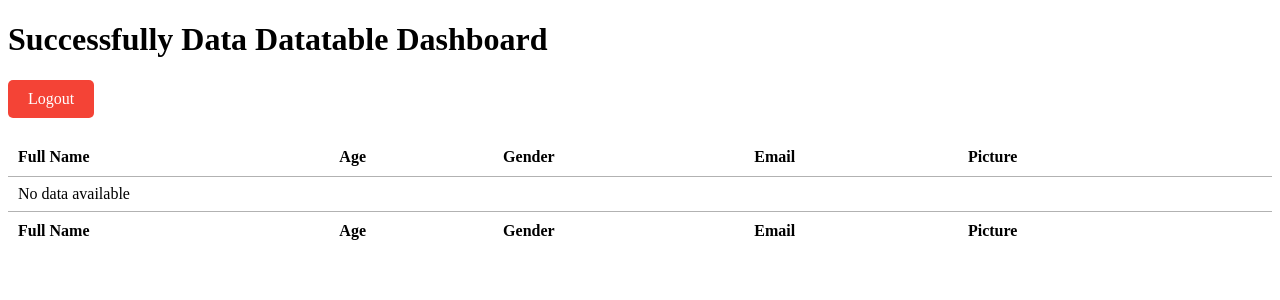
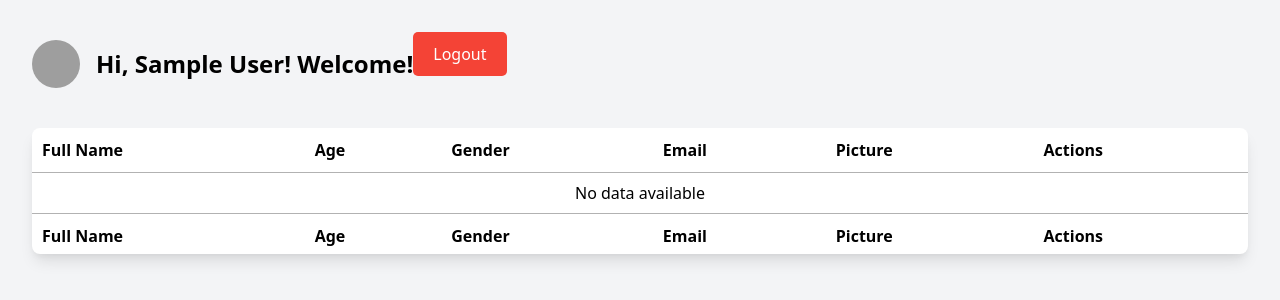
Before and after one commit to named-JM/crudtask, a PHP site: page /dashboard.php in a window 1280 px wide. Shown: the top 300 px of the page. Run offline with PHP 8.4, Linux system fonts and the light colour scheme; the visitor is signed in with stand-in values (Sample User, id 1); tables that the repository leaves empty or names only in its code hold one stand-in row (values such as "Sample post"); some libraries are stand-ins or nearby versions; grey boxes are pictures that could not be loaded.

Commit message:
add user session with their picture

```diff
--- a/dashboard.php
+++ b/dashboard.php
@@ -1,10 +1,10 @@
 <?php
-
 session_start();
 if (!isset($_SESSION['user_id'])) {
     header("Location: login.php");
     exit();
 }
+
 // Include database connection
 include "database_conn.php";
 
@@ -26,6 +26,8 @@ $result = $conn->query($sql);
     <script src="//cdn.datatables.net/1.10.24/js/jquery.dataTables.min.js"></script>
     <!-- font awesome icons -->
     <link rel="stylesheet" href="https://cdnjs.cloudflare.com/ajax/libs/font-awesome/5.15.3/css/all.min.css">
+    <!-- Tailwind CSS CDN -->
+    <link href="https://cdn.jsdelivr.net/npm/tailwindcss@2.2.19/dist/tailwind.min.css" rel="stylesheet">
 
     <script>
         $(document).ready(function(){
@@ -47,21 +49,29 @@ $result = $conn->query($sql);
 .logout-btn:hover {
     background-color: #d32f2f;
 }
+
+.dataTables_filter {
+    margin-bottom: 20px;
+}
 </style>
 
-<body>
-    <h1>Successfully Data Datatable Dashboard</h1>
-    <a href="logout.php" class="logout-btn">Logout</a>
+<body class="bg-gray-100 p-8">
+    <div class="flex items-center mb-8">
+        <img src="<?php echo htmlspecialchars($_SESSION['user_picture']); ?>" alt="User Picture" class="w-12 h-12 rounded-full object-cover mr-4">
+        <h1 class="text-2xl font-bold">Hi, <?php echo htmlspecialchars($_SESSION['user_name']); ?>! Welcome!</h1>
+        <a href="logout.php" class="logout-btn mb-8">Logout</a>
 
-    <table id="example" class="display" style="width:100%">
+    </div>
+
+    <table id="example" class="display w-full bg-white rounded-lg shadow-lg">
         <thead>
-            <tr>
+            <tr class="text-left">
                 <th>Full Name</th>
                 <th>Age</th>
                 <th>Gender</th>
                 <th>Email</th>
                 <th>Picture</th>
-                <th></th>
+                <th>Actions</th>
             </tr>
         </thead>
         <tbody>
@@ -74,28 +84,27 @@ $result = $conn->query($sql);
                     echo "<td>" . htmlspecialchars($row['age']) . "</td>";
                     echo "<td>" . htmlspecialchars($row['gender']) . "</td>";
                     echo "<td>" . htmlspecialchars($row['email']) . "</td>";
-                    echo "<td><img src='" . htmlspecialchars($row['picture']) . "' alt='User Picture' style='width:50px; height:50px;'></td>";
-                    echo "<td>";
-                    // echo "<a href ='edit.php?id=" . $row['id'] . "' class='edit-btn mr-5'><i class='fa fa-edit'</i></a>";
-                    echo "<a href='edit.php?id=" . $row['id'] . "' class='edit-btn'><i class='fa fa-edit'></i></a>";
-                    echo "<a href ='delete.php?id=" . $row['id'] . "' class='delete-btn'><i class='fa fa-trash'></i></a>";
+                    echo "<td><img src='" . htmlspecialchars($row['picture']) . "' alt='User Picture' class='w-12 h-12 rounded-full object-cover'></td>";
+                    echo "<td class='flex space-x-2 text-center'>";
+                    echo "<a href='edit.php?id=" . $row['id'] . "' class='text-center text-blue-500 hover:text-blue-700  text-xl'><i class='fa fa-edit'></i></a>";
+                    echo "<a href='delete.php?id=" . $row['id'] . "' class='text-center text-red-500 hover:text-red-700 text-xl' ><i class='fa fa-trash'></i></a>";
                     echo "</td>";
                     echo "</tr>";
                 }
             } else {
-                echo "<tr><td colspan='5'>No data available</td></tr>";
+                echo "<tr><td colspan='6' class='text-center'>No data available</td></tr>";
             }
             $conn->close();
             ?>
         </tbody>
-        <tfoot>
+        <tfoot class="text-left">
             <tr>
                 <th>Full Name</th>
                 <th>Age</th>
                 <th>Gender</th>
                 <th>Email</th>
                 <th>Picture</th>
-                <th></th>
+                <th>Actions</th>
             </tr>
         </tfoot>
     </table>
--- a/edit.php
+++ b/edit.php
@@ -93,9 +93,9 @@ $conn->close();
             <div class="mb-5 flex items-center">
                 <label class="mr-4 text-gray-700" for="gender">Gender:</label>
                 <div class="flex items-center">
-                    <input class="mr-2" type="radio" id="male" name="gender" value="male" <?php if($user['gender'] == 'male') echo 'selected'; ?>required>
+                    <input class="mr-2" type="radio" id="male" name="gender" value="Male" <?php if($user['gender'] == 'Male') echo 'selected'; ?>required>
                     <label class="mr-4" for="male">Male</label>
-                    <input class="mr-2" type="radio" id="female" name="gender" value="female"  <?php if($user['gender'] == 'female') echo 'selected'; ?> required>
+                    <input class="mr-2" type="radio" id="female" name="gender" value="Female"  <?php if($user['gender'] == 'Female') echo 'selected'; ?> required>
                     <label class="mr-4" for="female">Female</label>
                     <input class="mr-2" type="radio" id="other" name="gender" value="other" required>
                     <label for="other">Other</label>
--- a/login.php
+++ b/login.php
@@ -17,10 +17,10 @@ if ($_SERVER["REQUEST_METHOD"] == "POST") {
 
         // Verifying password
         if (password_verify($password, $hashed_password)) {
-            // Set session variables
+            // Set session variables for dashboard
             $_SESSION['user_id'] = $user['id'];
             $_SESSION['user_name'] = $user['fullname'];
-
+            $_SESSION['user_picture'] = $user['picture'];
             header("Location: dashboard.php");
             exit();
         } else {
@@ -49,7 +49,7 @@ if ($_SERVER["REQUEST_METHOD"] == "POST") {
             <?php
             if (isset($_SESSION['error'])) {
                 echo '<div class="mb-4 text-red-500">' . $_SESSION['error'] . '</div>';
-                unset($_SESSION['error']); // Clear the error after displaying it
+                unset($_SESSION['error']);
             }
             ?>
             <div class="mb-4">
```
Also changed, not shown: register.php (+11 -6 lines).
